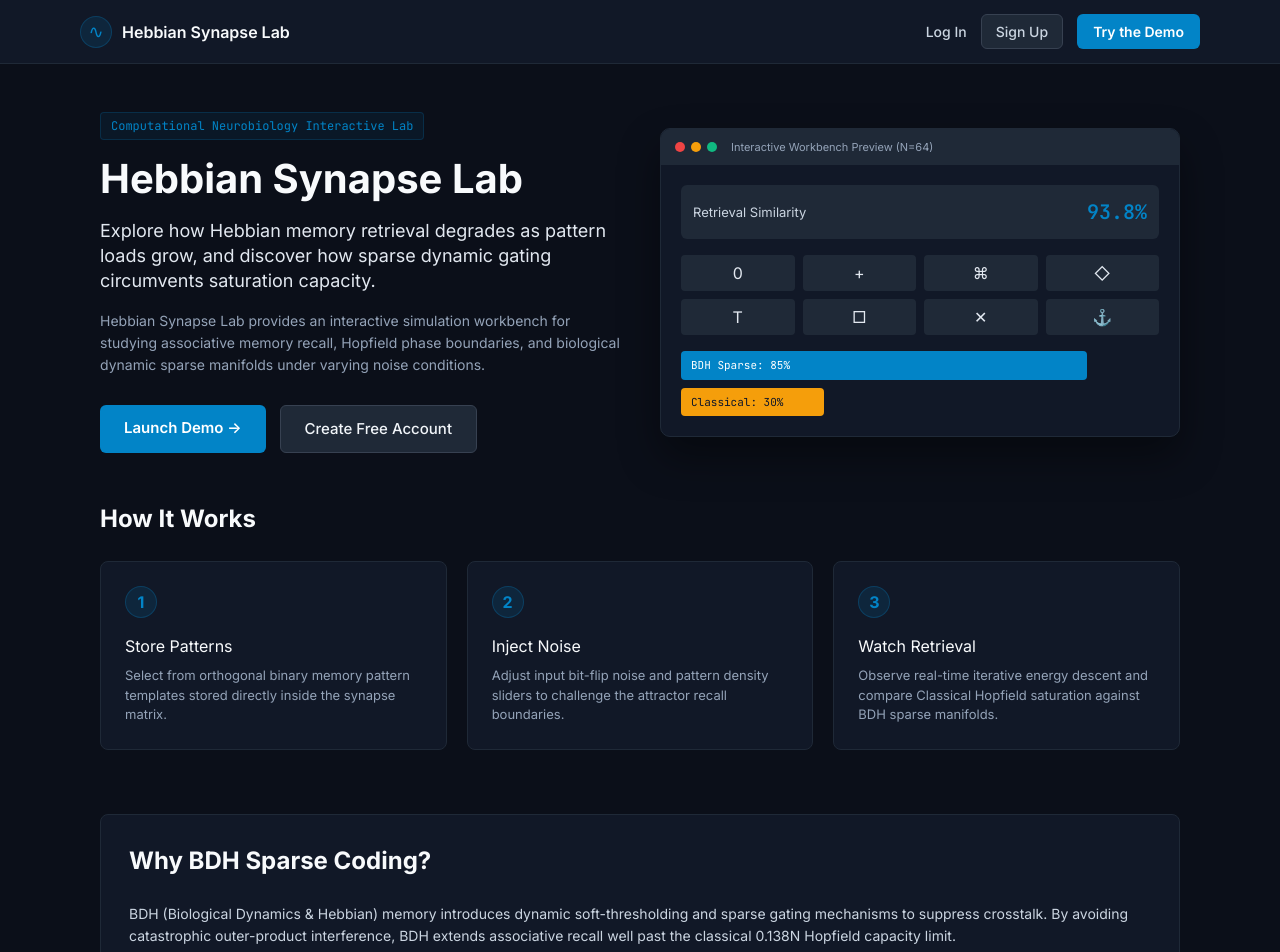
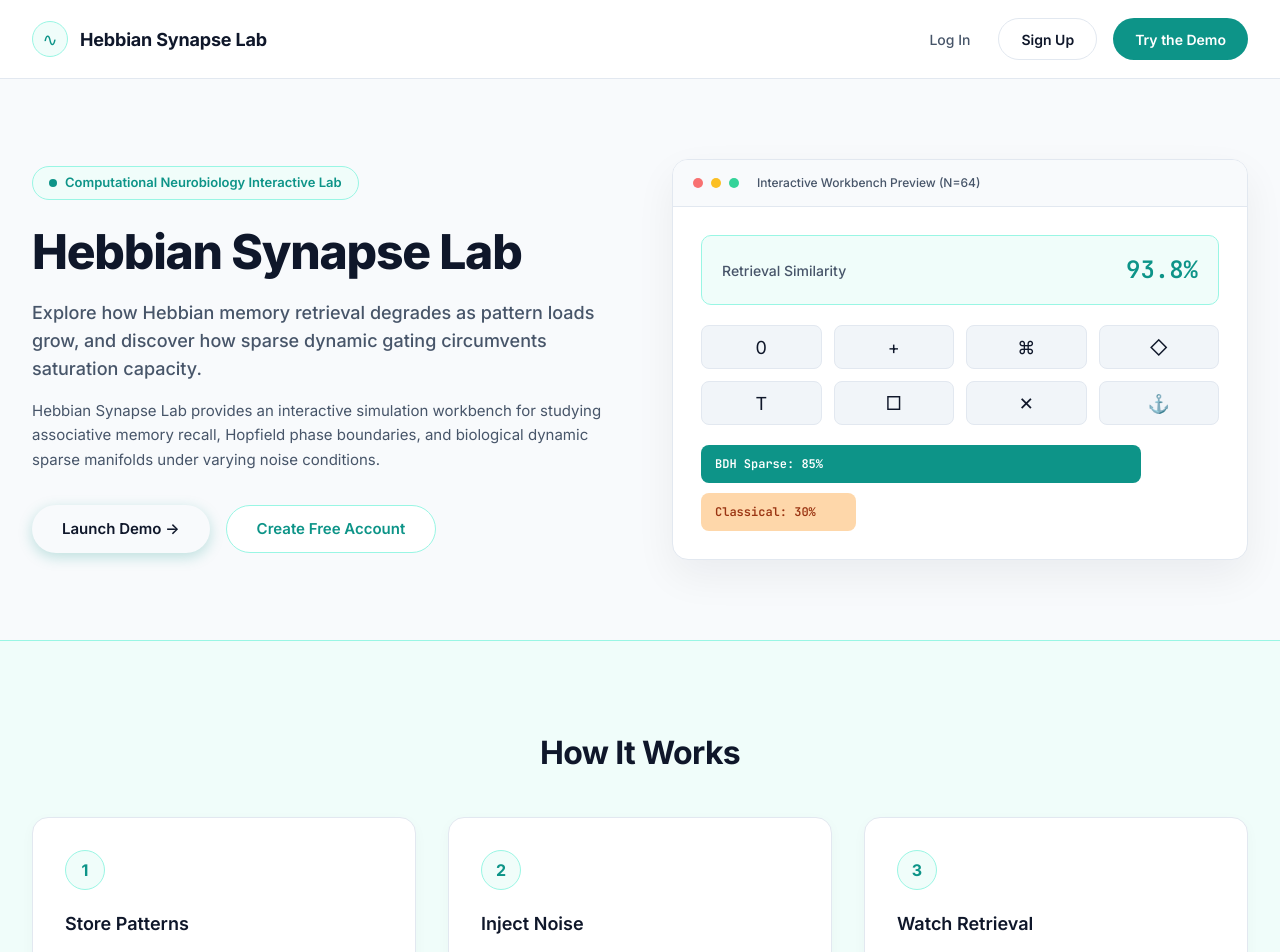
Before and after one commit to Manasi-coding/iitkharagpur_prototype, a React (Vite) app in the folder frontend/: page / in a window 1280 px wide. Shown: the top 952 px of the page. Built offline with nearby package versions, Linux system fonts and the light colour scheme.

Commit message:
Updated colour scheme

```diff
--- a/frontend/src/index.css
+++ b/frontend/src/index.css
@@ -1,9 +1,21 @@
-@import url('https://fonts.googleapis.com/css2?family=Inter:wght@400;500;600;700&family=JetBrains+Mono:wght@400;500;600&display=swap');
+@import url('https://fonts.googleapis.com/css2?family=Inter:wght@400;500;600;700;800&family=JetBrains+Mono:wght@400;500;600&display=swap');
 @tailwind base;
 @tailwind components;
 @tailwind utilities;
 
+/* LANDING & AUTH LIGHT THEME CSS VARIABLES */
 :root {
+  --light-bg: #f8fafc;
+  --light-card-bg: #ffffff;
+  --light-mint-bg: #ccfbf1;
+  --light-border: #e2e8f0;
+  --light-text-primary: #0f172a;
+  --light-text-muted: #475569;
+  --teal-primary: #0d9488;
+  --teal-hover: #0f766e;
+  --teal-tint: #f0fdfa;
+  --teal-border: #99f6e4;
+
   font-family: Inter, system-ui, -apple-system, sans-serif;
   color: #f1f5f9;
   background-color: #0b0f19;
@@ -33,20 +45,54 @@ button {
 }
 
 .main-wrapper {
-  max-width: 1120px;
+  max-width: 1280px;
   margin: 0 auto;
-  padding: 24px 20px 48px;
+  padding: 32px 24px 64px;
 }
 
-/* NAVBAR */
+/* LANDING PAGE WRAPPER & CONTAINER CONSTRAINTS */
+.landing-page-wrapper {
+  min-height: 100vh;
+  display: flex;
+  flex-direction: column;
+  background-color: var(--light-bg);
+  color: var(--light-text-primary);
+}
+
+.landing-page-wrapper .footer-card {
+  max-width: 1280px;
+  margin: 0 auto 64px;
+  width: 100%;
+  background: #ffffff;
+  border: 1px solid var(--light-border);
+  box-shadow: 0 4px 12px rgba(15, 23, 42, 0.02);
+}
+
+.landing-page-wrapper .footer-card-inner h3 {
+  color: var(--light-text-primary);
+}
+
+.landing-page-wrapper .footer-card-inner p {
+  color: var(--light-text-muted);
+}
+
+.landing-page-wrapper .citation-line {
+  color: var(--light-text-muted);
+}
+
+.landing-page-wrapper .citation-line em {
+  color: var(--teal-primary);
+}
+
+/* 7. NAVBAR LAYOUT & SPACING */
 .landing-navbar {
-  background: #111827;
-  border-bottom: 1px solid #1f2937;
-  padding: 14px 24px;
+  background: #ffffff;
+  border-bottom: 1px solid var(--light-border);
+  padding: 18px 32px;
 }
 
 .nav-container {
-  max-width: 1120px;
+  max-width: 1280px;
   margin: 0 auto;
   display: flex;
   justify-content: space-between;
@@ -56,16 +102,16 @@ button {
 .brand-logo {
   display: flex;
   align-items: center;
-  gap: 10px;
+  gap: 12px;
   text-decoration: none;
 }
 
 .brand-icon {
-  width: 32px;
-  height: 32px;
-  background: #0284c722;
-  color: #0284c7;
-  border: 1px solid #0284c744;
+  width: 36px;
+  height: 36px;
+  background: var(--teal-tint);
+  color: var(--teal-primary);
+  border: 1px solid var(--teal-border);
   border-radius: 50%;
   display: flex;
   align-items: center;
@@ -75,163 +121,200 @@ button {
 }
 
 .brand-name {
-  font-weight: 600;
-  font-size: 16px;
-  color: #f8fafc;
+  font-weight: 700;
+  font-size: 18px;
+  color: var(--light-text-primary);
+  letter-spacing: -0.01em;
 }
 
 .nav-actions {
   display: flex;
   align-items: center;
-  gap: 14px;
+  gap: 16px;
 }
 
 .nav-link {
-  color: #cbd5e1;
+  color: var(--light-text-muted);
   text-decoration: none;
   font-size: 14px;
   font-weight: 500;
+  padding: 8px 12px;
+  transition: color 0.15s ease;
+}
+
+.nav-link:hover {
+  color: var(--teal-primary);
+}
+
+/* 9. BUTTONS CONSISTENCY */
+.btn-signup, .btn-demo, .btn-logout, .cta-primary, .cta-secondary {
+  display: inline-flex;
+  align-items: center;
+  justify-content: center;
+  height: 42px;
+  padding: 0 22px;
+  border-radius: 9999px;
+  font-size: 14px;
+  font-weight: 600;
+  text-decoration: none;
+  transition: all 0.15s ease;
 }
 
 .btn-signup {
-  background: #1f2937;
-  padding: 6px 14px;
-  border-radius: 6px;
-  border: 1px solid #374151;
+  background: transparent;
+  border: 1px solid var(--light-border);
+  color: var(--light-text-primary);
+}
+
+.btn-signup:hover {
+  border-color: var(--teal-primary);
+  color: var(--teal-primary);
 }
 
 .btn-demo {
-  background: #0284c7;
+  background: var(--teal-primary);
   color: #ffffff;
-  padding: 7px 16px;
-  border-radius: 6px;
-  text-decoration: none;
-  font-size: 14px;
-  font-weight: 600;
   border: none;
+}
+
+.btn-demo:hover {
+  background: var(--teal-hover);
 }
 
 .btn-logout {
   background: transparent;
-  border: 1px solid #374151;
-  color: #94a3b8;
-  padding: 6px 12px;
-  border-radius: 6px;
-  font-size: 13px;
+  border: 1px solid var(--light-border);
+  color: var(--light-text-muted);
+}
+
+.btn-logout:hover {
+  border-color: #ef4444;
+  color: #ef4444;
 }
 
 .user-welcome {
-  font-size: 13px;
-  color: #94a3b8;
+  font-size: 14px;
+  color: var(--light-text-muted);
+  margin-right: 8px;
 }
 
 .user-welcome b {
-  color: #0284c7;
+  color: var(--teal-primary);
 }
 
-/* LANDING PAGE */
-.landing-page-wrapper {
-  min-height: 100vh;
-  display: flex;
-  flex-direction: column;
-}
-
-.landing-page-wrapper .footer-card {
-  max-width: 1120px;
-  margin: 0 auto 48px;
-  width: 100%;
-}
-
+/* 1 & 3. HERO SECTION RHYTHM & ALIGNMENT */
 .hero-section {
-  max-width: 1120px;
-  margin: 48px auto;
-  padding: 0 20px;
+  max-width: 1280px;
+  margin: 0 auto;
+  padding: 80px 32px;
   display: grid;
   grid-template-columns: 1fr 1fr;
-  gap: 40px;
+  gap: 64px;
   align-items: center;
 }
 
-.hero-tag {
-  display: inline-block;
-  background: #0284c715;
-  color: #0284c7;
-  border: 1px solid #0284c733;
-  padding: 4px 10px;
-  border-radius: 4px;
-  font-size: 12px;
-  font-family: 'JetBrains Mono', monospace;
-  margin-bottom: 16px;
+.hero-content {
+  display: flex;
+  flex-direction: column;
+  align-items: flex-start;
 }
 
+.hero-tag {
+  display: inline-flex;
+  align-items: center;
+  gap: 8px;
+  background: var(--teal-tint);
+  color: var(--teal-primary);
+  border: 1px solid var(--teal-border);
+  padding: 6px 16px;
+  border-radius: 9999px;
+  font-size: 13px;
+  font-weight: 600;
+  margin-bottom: 24px;
+}
+
+.hero-tag .dot-indicator {
+  width: 8px;
+  height: 8px;
+  border-radius: 50%;
+  background: var(--teal-primary);
+}
+
+/* 8. TYPOGRAPHY SCALE & MEASURE */
 .hero-title {
-  font-size: 40px;
-  font-weight: 700;
-  margin: 0 0 16px;
+  font-size: 48px;
+  font-weight: 800;
+  margin: 0 0 20px;
   line-height: 1.15;
-  color: #f8fafc;
+  color: var(--light-text-primary);
+  letter-spacing: -0.025em;
 }
 
 .hero-tagline {
   font-size: 18px;
-  color: #e2e8f0;
-  line-height: 1.4;
+  color: var(--light-text-muted);
+  line-height: 1.55;
   margin: 0 0 16px;
+  font-weight: 500;
+  max-width: 65ch;
 }
 
 .hero-description {
-  font-size: 14px;
-  color: #94a3b8;
-  line-height: 1.6;
-  margin: 0 0 28px;
+  font-size: 15px;
+  color: var(--light-text-muted);
+  line-height: 1.65;
+  margin: 0 0 32px;
+  max-width: 68ch;
 }
 
 .hero-ctas {
   display: flex;
-  gap: 14px;
+  gap: 16px;
 }
 
 .cta-primary {
-  background: #0284c7;
-  color: #ffffff;
-  padding: 12px 24px;
-  border-radius: 6px;
-  text-decoration: none;
-  font-weight: 600;
+  height: 48px;
+  padding: 0 30px;
   font-size: 15px;
+  box-shadow: 0 4px 14px rgba(13, 148, 136, 0.25);
 }
 
 .cta-secondary {
-  background: #1f2937;
-  color: #f1f5f9;
-  border: 1px solid #374151;
-  padding: 12px 24px;
-  border-radius: 6px;
-  text-decoration: none;
-  font-weight: 500;
+  height: 48px;
+  padding: 0 30px;
   font-size: 15px;
+  background: #ffffff;
+  color: var(--teal-primary);
+  border: 1px solid var(--teal-border);
 }
 
+.cta-secondary:hover {
+  background: var(--teal-tint);
+}
+
+/* 4. PREVIEW CARD INTERNAL PADDING & GUTTER ALIGNMENT */
 .hero-preview-card {
-  background: #111827;
-  border: 1px solid #1f2937;
-  border-radius: 10px;
+  background: #ffffff;
+  border: 1px solid var(--light-border);
+  border-radius: 16px;
   overflow: hidden;
-  box-shadow: 0 20px 40px rgba(0,0,0,0.4);
+  box-shadow: 0 16px 40px rgba(15, 23, 42, 0.06);
 }
 
 .preview-header {
-  background: #1f2937;
-  padding: 10px 14px;
+  background: #f8fafc;
+  padding: 14px 20px;
   display: flex;
   align-items: center;
-  gap: 6px;
+  gap: 8px;
+  border-bottom: 1px solid var(--light-border);
 }
 
 .preview-header small {
-  margin-left: 8px;
-  color: #94a3b8;
-  font-size: 11px;
+  margin-left: 10px;
+  color: var(--light-text-muted);
+  font-size: 12px;
+  font-weight: 500;
 }
 
 .dot {
@@ -239,167 +322,212 @@ button {
   height: 10px;
   border-radius: 50%;
 }
-.dot.red { background: #ef4444; }
-.dot.yellow { background: #f59e0b; }
-.dot.green { background: #10b981; }
+.dot.red { background: #f87171; }
+.dot.yellow { background: #fbbf24; }
+.dot.green { background: #34d399; }
 
 .preview-body {
-  padding: 20px;
+  padding: 28px;
 }
 
 .preview-metric {
   display: flex;
   justify-content: space-between;
   align-items: center;
-  background: #1f2937;
-  padding: 12px;
-  border-radius: 6px;
-  margin-bottom: 16px;
+  background: var(--teal-tint);
+  border: 1px solid var(--teal-border);
+  padding: 16px 20px;
+  border-radius: 10px;
+  margin-bottom: 20px;
 }
 
 .preview-metric span {
-  color: #cbd5e1;
-  font-size: 13px;
+  color: var(--light-text-muted);
+  font-size: 14px;
+  font-weight: 500;
 }
 
 .preview-metric strong {
   font-family: 'JetBrains Mono', monospace;
-  color: #0284c7;
-  font-size: 20px;
+  color: var(--teal-primary);
+  font-size: 24px;
+  font-weight: 700;
 }
 
 .preview-grid {
   display: grid;
   grid-template-columns: repeat(4, 1fr);
-  gap: 8px;
-  margin-bottom: 16px;
+  gap: 12px;
+  margin-bottom: 20px;
 }
 
 .preview-grid span {
-  background: #1f2937;
-  height: 36px;
+  background: #f1f5f9;
+  border: 1px solid var(--light-border);
+  height: 44px;
   display: flex;
   align-items: center;
   justify-content: center;
-  border-radius: 4px;
-  font-size: 16px;
-  color: #e2e8f0;
+  border-radius: 8px;
+  font-size: 18px;
+  color: var(--light-text-primary);
 }
 
 .preview-chart-sim {
   display: flex;
   flex-direction: column;
-  gap: 8px;
+  gap: 10px;
 }
 
 .bar {
-  padding: 6px 10px;
-  border-radius: 4px;
-  font-size: 11px;
+  padding: 10px 14px;
+  border-radius: 8px;
+  font-size: 12px;
   font-family: 'JetBrains Mono', monospace;
-  color: #ffffff;
+  font-weight: 600;
+  display: flex;
+  align-items: center;
+  min-height: 36px;
 }
 
-.bar.bdh { background: #0284c7; }
-.bar.classical { background: #f59e0b; color: #0f172a; }
+.bar.bdh { background: var(--teal-primary); color: #ffffff; }
+.bar.classical { background: #fed7aa; color: #9a3412; }
 
-/* How It Works */
+/* 1, 5, 10. HOW IT WORKS SECTION (FULL-BLEED & EQUAL HEIGHT CARDS) */
 .how-it-works-section {
-  max-width: 1120px;
-  margin: 0 auto 64px;
-  padding: 0 20px;
+  width: 100%;
+  background: var(--teal-tint);
+  border-top: 1px solid var(--teal-border);
+  border-bottom: 1px solid var(--teal-border);
+  padding: 88px 32px;
+  margin-bottom: 80px;
 }
 
-.how-it-works-section h2, .why-bdh-card h2 {
-  font-size: 24px;
+.how-it-works-container {
+  max-width: 1280px;
+  margin: 0 auto;
+}
+
+.how-it-works-section h2 {
+  font-size: 32px;
   font-weight: 700;
-  margin: 0 0 24px;
-  color: #f8fafc;
+  margin: 0 0 40px;
+  color: var(--light-text-primary);
+  text-align: center;
+  letter-spacing: -0.02em;
 }
 
 .steps-grid {
   display: grid;
   grid-template-columns: repeat(3, 1fr);
-  gap: 20px;
+  gap: 32px;
+  align-items: stretch;
 }
 
 .step-card {
-  background: #111827;
-  border: 1px solid #1f2937;
-  border-radius: 8px;
-  padding: 24px;
-  position: relative;
+  background: #ffffff;
+  border: 1px solid var(--light-border);
+  border-radius: 16px;
+  padding: 32px;
+  display: flex;
+  flex-direction: column;
+  box-shadow: 0 4px 14px rgba(15, 23, 42, 0.03);
 }
 
 .step-number {
-  width: 32px;
-  height: 32px;
-  background: #0284c722;
-  color: #0284c7;
-  border: 1px solid #0284c744;
+  width: 40px;
+  height: 40px;
+  background: var(--teal-tint);
+  color: var(--teal-primary);
+  border: 1px solid var(--teal-border);
   border-radius: 50%;
   display: flex;
   align-items: center;
   justify-content: center;
   font-weight: 700;
-  margin-bottom: 16px;
+  font-size: 16px;
+  margin-bottom: 20px;
 }
 
 .step-card h3 {
-  margin: 0 0 8px;
-  font-size: 16px;
-  color: #f8fafc;
+  margin: 0 0 12px;
+  font-size: 18px;
+  color: var(--light-text-primary);
+  font-weight: 600;
 }
 
 .step-card p {
   margin: 0;
-  font-size: 13px;
-  color: #94a3b8;
-  line-height: 1.5;
+  font-size: 14px;
+  color: var(--light-text-muted);
+  line-height: 1.6;
 }
 
-/* Why BDH */
+/* 6. WHY BDH SECTION ALIGNMENT & RHYTHM */
 .why-bdh-section {
-  max-width: 1120px;
-  margin: 0 auto 64px;
-  padding: 0 20px;
+  max-width: 1280px;
+  margin: 0 auto 88px;
+  padding: 0 32px;
 }
 
 .why-bdh-card {
-  background: #111827;
-  border: 1px solid #1f2937;
-  border-radius: 8px;
-  padding: 28px;
+  background: #ffffff;
+  border: 1px solid var(--light-border);
+  border-radius: 16px;
+  padding: 40px;
+  box-shadow: 0 4px 14px rgba(15, 23, 42, 0.03);
+}
+
+.why-bdh-card h2 {
+  font-size: 28px;
+  font-weight: 700;
+  margin: 0 0 20px;
+  color: var(--light-text-primary);
+  letter-spacing: -0.015em;
 }
 
 .why-bdh-card p {
-  font-size: 14px;
-  color: #cbd5e1;
-  line-height: 1.6;
-  margin: 0 0 16px;
+  font-size: 15px;
+  color: var(--light-text-muted);
+  line-height: 1.65;
+  margin: 0 0 20px;
+  max-width: 75ch;
 }
 
 .learn-more-btn {
   background: transparent;
   border: none;
-  color: #0284c7;
-  font-size: 13px;
+  color: var(--teal-primary);
+  font-size: 14px;
   font-weight: 600;
   padding: 0;
-
+  display: inline-flex;
+  align-items: center;
+  gap: 6px;
 }
 
 .learn-more-content {
-  margin-top: 16px;
-  padding-top: 16px;
-  border-top: 1px solid #1f2937;
+  margin-top: 24px;
+  padding-top: 24px;
+  border-top: 1px solid var(--light-border);
 }
 
-/* AUTH PAGES */
+/* AUTH PAGES SPACING & ALIGNMENT */
 .auth-page-wrapper {
   min-height: 100vh;
   display: flex;
   flex-direction: column;
+  background-color: var(--light-bg);
+  color: var(--light-text-primary);
+}
+
+.auth-page-wrapper .footer-card {
+  max-width: 1280px;
+  margin: 0 auto 64px;
+  width: 100%;
+  background: #ffffff;
+  border: 1px solid var(--light-border);
+  box-shadow: 0 4px 12px rgba(15, 23, 42, 0.02);
 }
 
 .auth-container {
@@ -407,104 +535,114 @@ button {
   display: flex;
   align-items: center;
   justify-content: center;
-  padding: 40px 20px;
+  padding: 64px 24px;
 }
 
 .auth-card {
-  background: #111827;
-  border: 1px solid #1f2937;
-  border-radius: 10px;
-  padding: 32px;
+  background: #ffffff;
+  border: 1px solid var(--light-border);
+  border-radius: 16px;
+  padding: 40px;
   width: 100%;
-  max-width: 400px;
-  box-shadow: 0 10px 30px rgba(0,0,0,0.3);
+  max-width: 440px;
+  box-shadow: 0 16px 36px rgba(15, 23, 42, 0.05);
 }
 
 .auth-card h2 {
-  margin: 0 0 6px;
-  font-size: 22px;
-  color: #f8fafc;
+  margin: 0 0 8px;
+  font-size: 26px;
+  color: var(--light-text-primary);
+  font-weight: 700;
+  letter-spacing: -0.01em;
 }
 
 .auth-subtitle {
-  margin: 0 0 20px;
-  font-size: 13px;
-  color: #94a3b8;
+  margin: 0 0 28px;
+  font-size: 14px;
+  color: var(--light-text-muted);
 }
 
 .auth-error {
-  background: #ef444422;
-  border: 1px solid #ef444444;
-  color: #fca5a5;
-  padding: 8px 12px;
-  border-radius: 6px;
-  font-size: 12px;
-  margin-bottom: 16px;
+  background: #fef2f2;
+  border: 1px solid #fecaca;
+  color: #dc2626;
+  padding: 12px 16px;
+  border-radius: 10px;
+  font-size: 13px;
+  margin-bottom: 20px;
 }
 
 .auth-form {
   display: flex;
   flex-direction: column;
-  gap: 16px;
-
+  gap: 20px;
 }
 
 .form-group {
   display: flex;
   flex-direction: column;
-  gap: 6px;
-  font-size: 13px;
-  color: #cbd5e1;
+  gap: 8px;
+  font-size: 14px;
+  color: var(--light-text-primary);
+  font-weight: 500;
 }
 
 .form-group input {
-  background: #1f2937;
-  border: 1px solid #374151;
-  color: #f1f5f9;
-  padding: 10px 12px;
-  border-radius: 6px;
+  background: #ffffff;
+  border: 1px solid var(--light-border);
+  color: var(--light-text-primary);
+  padding: 12px 16px;
+  border-radius: 10px;
   font-size: 14px;
 }
 
 .form-group input:focus {
   outline: none;
-  border-color: #0284c7;
+  border-color: var(--teal-primary);
+  box-shadow: 0 0 0 3px rgba(13, 148, 136, 0.15);
 }
 
 .auth-submit-btn {
-  background: #0284c7;
+  background: var(--teal-primary);
   color: #ffffff;
   border: none;
-  padding: 10px;
-  border-radius: 6px;
+  height: 48px;
+  border-radius: 10px;
   font-weight: 600;
-  font-size: 14px;
+  font-size: 15px;
   margin-top: 8px;
+  transition: background 0.15s ease;
+}
+
+.auth-submit-btn:hover {
+  background: var(--teal-hover);
 }
 
 .auth-footer {
-  margin-top: 20px;
-  padding-top: 16px;
-  border-top: 1px solid #1f2937;
+  margin-top: 28px;
+  padding-top: 20px;
+  border-top: 1px solid var(--light-border);
   display: flex;
   flex-direction: column;
-  gap: 10px;
+  gap: 12px;
   align-items: center;
-  font-size: 13px;
-  color: #94a3b8;
+  font-size: 14px;
+  color: var(--light-text-muted);
 }
 
 .auth-footer a {
-  color: #0284c7;
+  color: var(--teal-primary);
   text-decoration: none;
+  font-weight: 600;
 }
 
 .back-link {
-  color: #64748b !important;
-  font-size: 12px;
+  color: var(--light-text-muted) !important;
+  font-size: 13px;
+  font-weight: 400 !important;
 }
 
-/* Caps note */
+/* DEMO PAGE STYLES (PRESERVED DARK WORKBENCH THEME) */
 .caps-note {
   background: #1e293b;
   border-left: 4px solid #0284c7;
@@ -519,7 +657,6 @@ button {
   color: #0284c7;
 }
 
-/* 1. Top bar */
 .top-bar {
   background: #111827;
   border: 1px solid #1f2937;
@@ -599,7 +736,6 @@ button {
   box-shadow: 0 4px 12px rgba(0,0,0,0.3);
 }
 
-/* Workbench layout */
 .workbench {
   display: grid;
   grid-template-columns: 2.5fr 4fr 3.5fr;
@@ -634,7 +770,6 @@ button {
   color: #f8fafc;
 }
 
-/* 2. Stored Patterns Panel */
 .pattern-grid {
   display: grid;
   grid-template-columns: repeat(4, 1fr);
@@ -666,7 +801,6 @@ button {
   display: block;
 }
 
-/* 3. Controls Panel */
 .mode-toggle {
   display: flex;
   background: #1f2937;
@@ -797,7 +931,6 @@ button {
   background: #0369a1;
 }
 
-/* 4. Query / Retrieval Panel */
 .retrieval-container {
   display: flex;
   align-items: center;
@@ -883,7 +1016,6 @@ button {
   color: #0284c7;
 }
 
-/* Trace-the-Math Debug Panel */
 .debug-panel {
   background: #111827;
   border: 1px solid #1f2937;
@@ -919,7 +1051,6 @@ button {
   font-family: 'JetBrains Mono', monospace;
 }
 
-/* Predict-Before-You-See Gate */
 .prediction-gate {
   background: #1f2937;
   padding: 16px;
@@ -987,7 +1118,6 @@ button {
   text-decoration: underline;
 }
 
-/* 5. Chart Section */
 .chart-section {
   background: #111827;
   border: 1px solid #1f2937;
@@ -1014,7 +1144,6 @@ button {
   line-height: 1.4;
 }
 
-/* 6. Failure Gallery */
 .failure-section {
   margin-bottom: 24px;
 }
@@ -1046,7 +1175,6 @@ button {
   line-height: 1.4;
 }
 
-/* 7. Footer Card */
 .footer-card {
   background: #111827;
   border: 1px solid #1f2937;
@@ -1078,12 +1206,26 @@ button {
   color: #0284c7;
 }
 
-@media (max-width: 900px) {
+@media (max-width: 1024px) {
   .hero-section {
     grid-template-columns: 1fr;
+    padding: 56px 24px;
+    gap: 40px;
   }
   .steps-grid {
     grid-template-columns: 1fr;
+    gap: 20px;
+  }
+  .how-it-works-section {
+    padding: 64px 24px;
+    margin-bottom: 56px;
+  }
+  .why-bdh-section {
+    padding: 0 24px;
+    margin-bottom: 56px;
+  }
+  .landing-navbar {
+    padding: 16px 24px;
   }
   .workbench {
     grid-template-columns: 1fr;
--- a/frontend/src/pages/LandingPage.jsx
+++ b/frontend/src/pages/LandingPage.jsx
@@ -13,7 +13,10 @@ export default function LandingPage({ user, onLogout }) {
       {/* Hero Section */}
       <section className="hero-section">
         <div className="hero-content">
-          <span className="hero-tag">Computational Neurobiology Interactive Lab</span>
+          <div className="hero-tag">
+            <span className="dot-indicator"></span>
+            Computational Neurobiology Interactive Lab
+          </div>
           <h1 className="hero-title">Hebbian Synapse Lab</h1>
           <p className="hero-tagline">
             Explore how Hebbian memory retrieval degrades as pattern loads grow, and discover how sparse dynamic gating circumvents saturation capacity.
@@ -53,6 +56,7 @@ export default function LandingPage({ user, onLogout }) {
 
       {/* How it Works Section */}
       <section className="how-it-works-section">
+        <div className="how-it-works-container">
           <h2>How It Works</h2>
           <div className="steps-grid">
             <div className="step-card">
@@ -69,6 +73,7 @@ export default function LandingPage({ user, onLogout }) {
               <div className="step-number">3</div>
               <h3>Watch Retrieval</h3>
               <p>Observe real-time iterative energy descent and compare Classical Hopfield saturation against BDH sparse manifolds.</p>
+            </div>
           </div>
         </div>
       </section>
```
Lines whose indentation alone changed are shown as unchanged.
